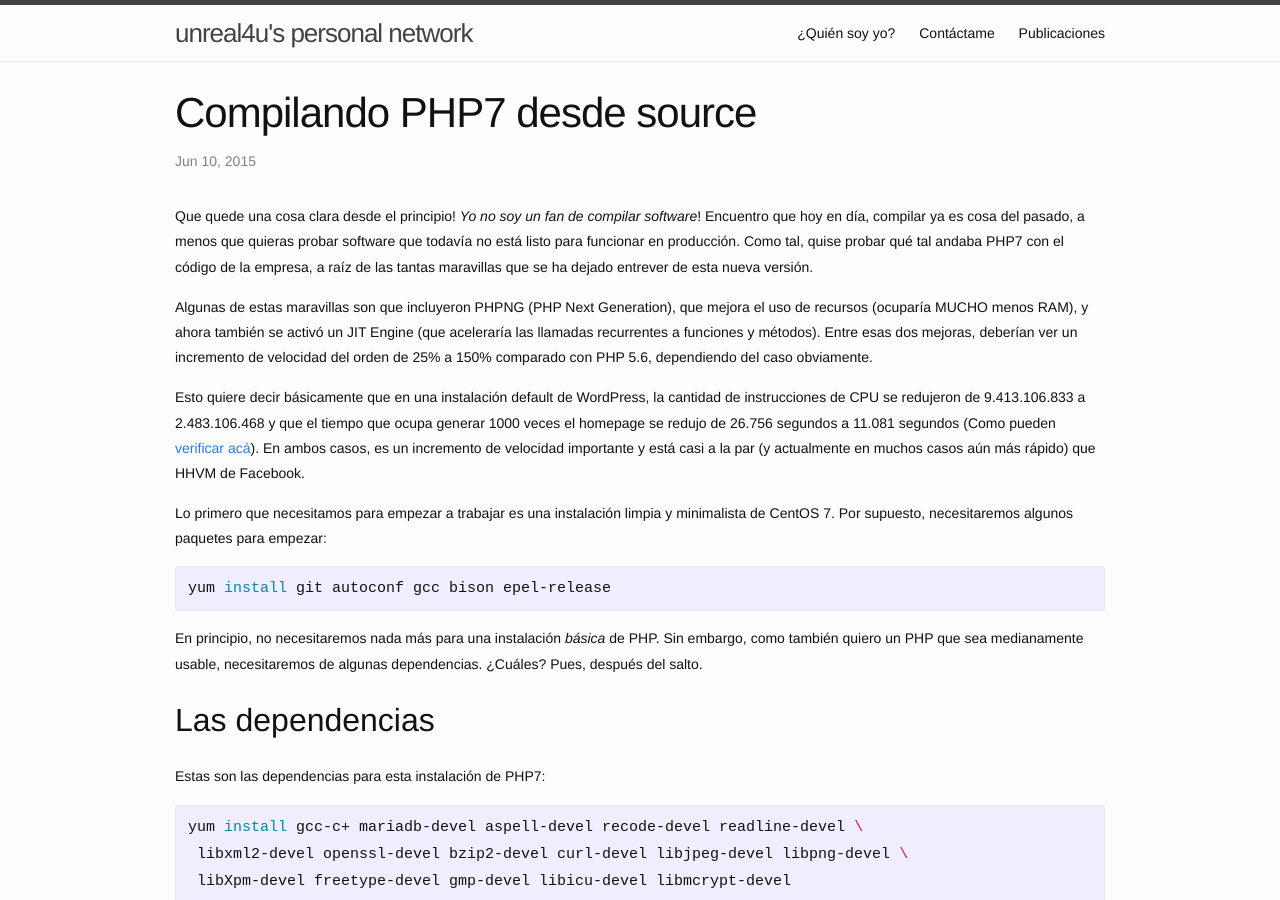
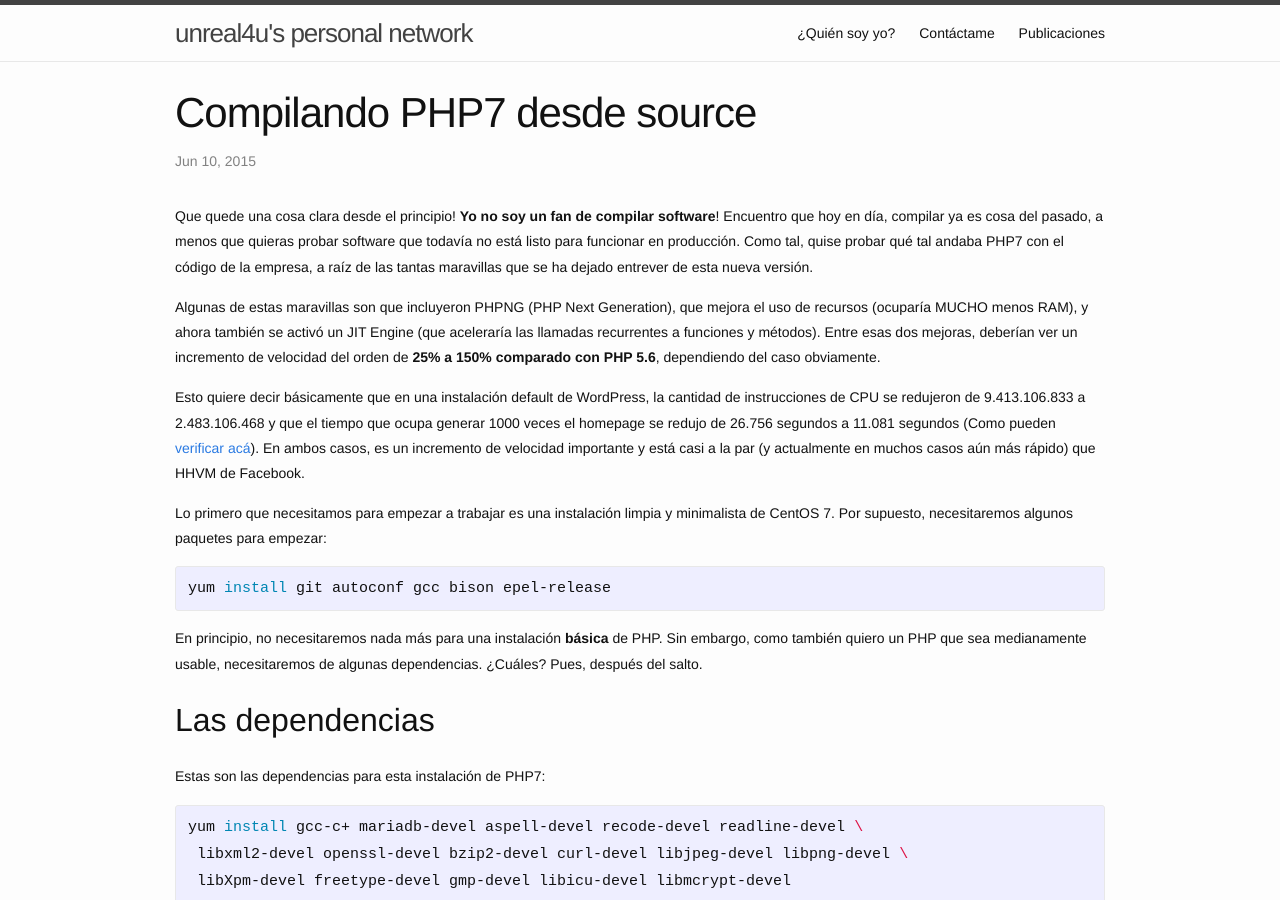
Before and after one commit to unreal4u/blog, a Jekyll site: the page built from _posts/2015/2015-06-10-compilando-php7-desde-source.markdown, in a window 1280 px wide and 900 px high. Built offline with Jekyll 4.4.1, drawn with Linux system fonts in a browser that asks for light colours; comment, search, counter and statistics services are not loaded.

Commit message:
Small edits

```diff
--- a/_posts/2015/2015-06-10-compilando-php7-desde-source.markdown
+++ b/_posts/2015/2015-06-10-compilando-php7-desde-source.markdown
@@ -8,9 +8,9 @@ categories:
 - PHP
 ---
 
-Que quede una cosa clara desde el principio! *Yo no soy un fan de compilar software*! Encuentro que hoy en día, compilar ya es cosa del pasado, a menos que quieras probar software que todavía no está listo para funcionar en producción. Como tal, quise probar qué tal andaba PHP7 con el código de la empresa, a raíz de las tantas maravillas que se ha dejado entrever de esta nueva versión.
+Que quede una cosa clara desde el principio! **Yo no soy un fan de compilar software**! Encuentro que hoy en día, compilar ya es cosa del pasado, a menos que quieras probar software que todavía no está listo para funcionar en producción. Como tal, quise probar qué tal andaba PHP7 con el código de la empresa, a raíz de las tantas maravillas que se ha dejado entrever de esta nueva versión.
 
-Algunas de estas maravillas son que incluyeron PHPNG (PHP Next Generation), que mejora el uso de recursos (ocuparía MUCHO menos RAM), y ahora también se activó un JIT Engine (que aceleraría las llamadas recurrentes a funciones y métodos). Entre esas dos mejoras, deberían ver un incremento de velocidad del orden de 25% a 150% comparado con PHP 5.6, dependiendo del caso obviamente.
+Algunas de estas maravillas son que incluyeron PHPNG (PHP Next Generation), que mejora el uso de recursos (ocuparía MUCHO menos RAM), y ahora también se activó un JIT Engine (que aceleraría las llamadas recurrentes a funciones y métodos). Entre esas dos mejoras, deberían ver un incremento de velocidad del orden de **25% a 150% comparado con PHP 5.6**, dependiendo del caso obviamente.
 
 Esto quiere decir básicamente que en una instalación default de WordPress, la cantidad de instrucciones de CPU se redujeron de 9.413.106.833 a 2.483.106.468 y que el tiempo que ocupa generar 1000 veces el homepage se redujo de 26.756 segundos a 11.081 segundos (Como pueden [verificar acá](https://docs.google.com/spreadsheets/d/1qW0avj2eRvPVxj_5V4BBNrOP1ULK7AaXTFsxcffFxT8/edit?pli=1#gid=1334306309)). En ambos casos, es un incremento de velocidad importante y está casi a la par (y actualmente en muchos casos aún más rápido) que HHVM de Facebook.
 
@@ -19,7 +19,7 @@ Lo primero que necesitamos para empezar a trabajar es una instalación limpia y
 yum install git autoconf gcc bison epel-release
 {% endhighlight %}
 
-En principio, no necesitaremos nada más para una instalación *básica* de PHP. Sin embargo, como también quiero un PHP que sea medianamente usable, necesitaremos de algunas dependencias. ¿Cuáles? Pues, después del salto.
+En principio, no necesitaremos nada más para una instalación **básica** de PHP. Sin embargo, como también quiero un PHP que sea medianamente usable, necesitaremos de algunas dependencias. ¿Cuáles? Pues, después del salto.
 
 <!-- more -->
 
```
